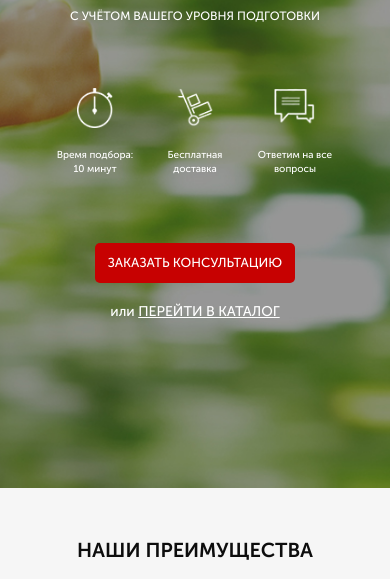
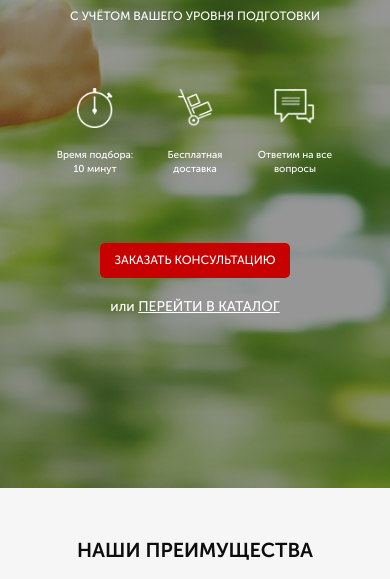
Before and after one commit to Delriter/RunSmart, a website: page src/index.html in a window 390 px wide. Shown: the part 212-791 px from the top of the page. Drawn offline with Linux system fonts and the light colour scheme; files whose address does not match are found by name.

Commit message:
change button_main, connect laptop

```diff
--- a/src/sass/_media.scss
+++ b/src/sass/_media.scss
@@ -138,4 +138,11 @@
             font-size: 20px;
         }
     }
+    .button {
+        &_main {
+            width: 190px;
+            height: 35px;
+            font-size: 12px;
+        }
+    }
 }
```
Also changed, not shown: src/css/style.min.css.
